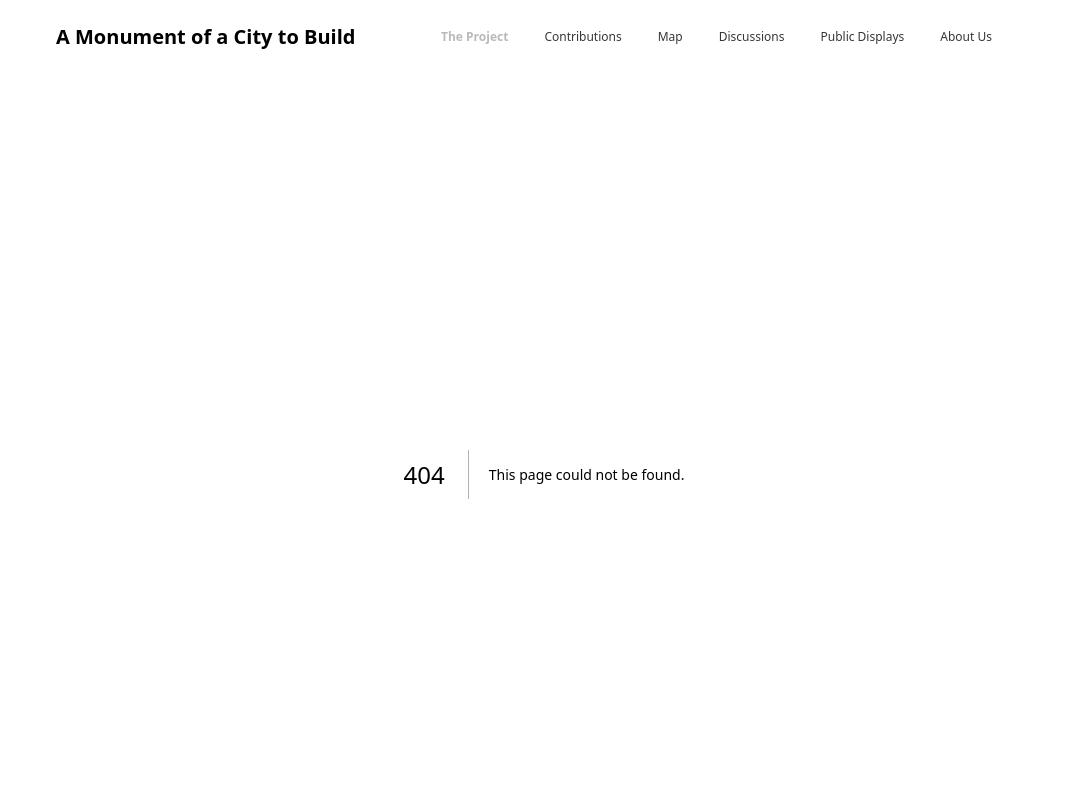
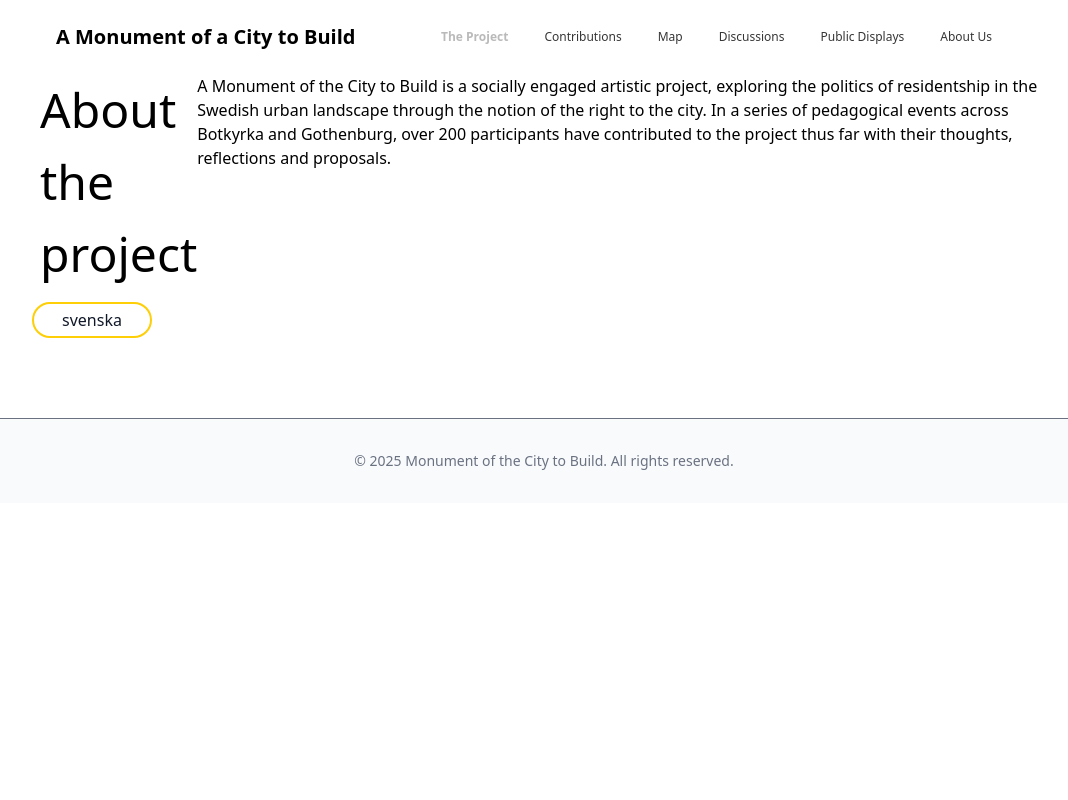
Before and after one commit to negarlatifian/monument, a Next.js app in the folder monument/: page /theproject in a window 1280 px wide. Before the commit this address had no page. Shown: the top 800 px of the page, without its empty margins (96-1164 px from the left). Built offline with nearby package versions, Linux system fonts and the light colour scheme.

Commit message:
working on theproject page

```diff
--- /dev/null
+++ b/monument/src/pages/theproject/index.tsx
@@ -0,0 +1,45 @@
+// src/pages/theproject.tsx
+import Head from 'next/head';
+import type { NextPage } from 'next';
+import Link from 'next/link';
+
+const TheProjectPage: NextPage = () => (
+  <>
+    <Head>
+      <title>The Project | Monument of the City to Build</title>
+      <meta
+        name='description'
+        content='Learn about the aims, pedagogy and political ideas behind A Monument of the City to Build.'
+      />
+    </Head>
+
+    <div>
+      <section className='flex flex-row'>
+        <div className='flex flex-col gap-3'>
+          <span className='ml-2'>
+            <h1 className=' text-[3rem]'>About </h1>
+            <h1 className=' text-[3rem]'>the project</h1>
+          </span>
+          <Link
+            href='/theprojectsv'
+            className='mb-20 rounded-3xl w-30 text-center justify-center align-middle border-2 border-[#FECE07] px-3 py-1 text-gray-900 backdrop-blur hover:bg-black hover:text-white hover:border-black'
+          >
+            svenska
+          </Link>
+        </div>
+        <article>
+          <p>
+            A Monument of the City to Build is a socially engaged artistic
+            project, exploring the politics of residentship in the Swedish urban
+            landscape through the notion of the right to the city. In a series
+            of pedagogical events across Botkyrka and Gothenburg, over 200
+            participants have contributed to the project thus far with their
+            thoughts, reflections and proposals.
+          </p>
+        </article>
+      </section>
+    </div>
+  </>
+);
+
+export default TheProjectPage;
```
